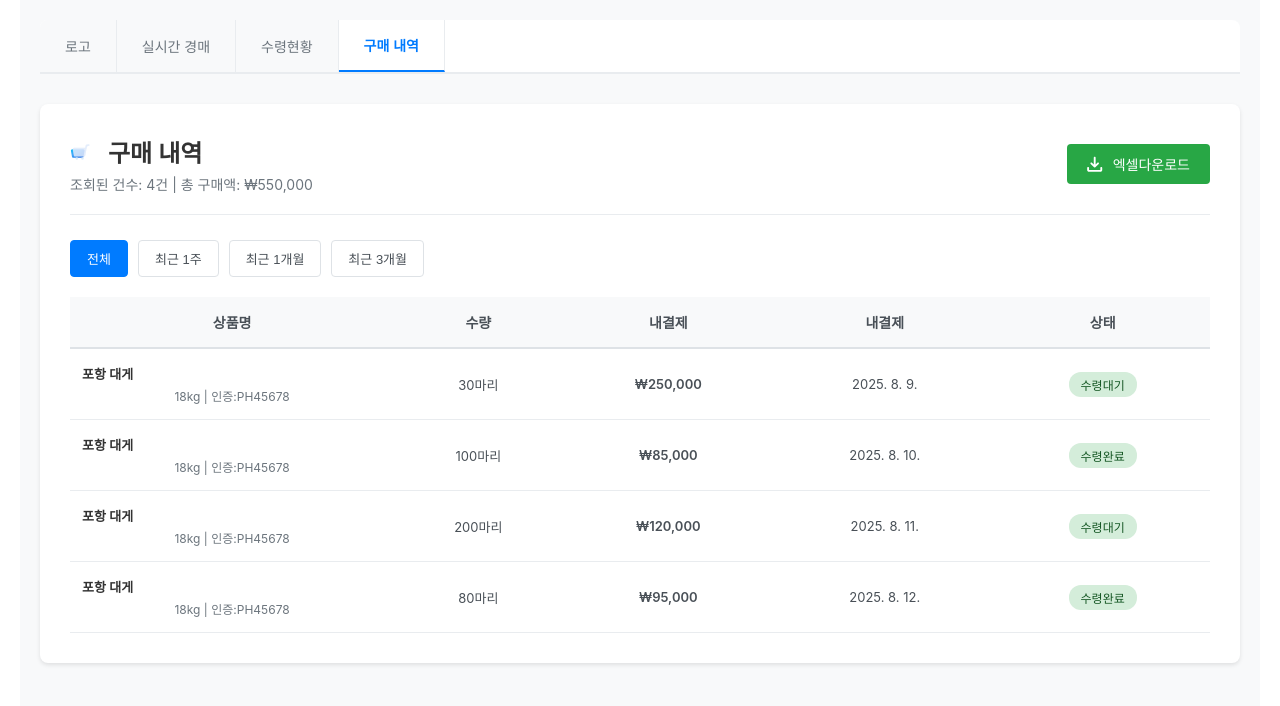
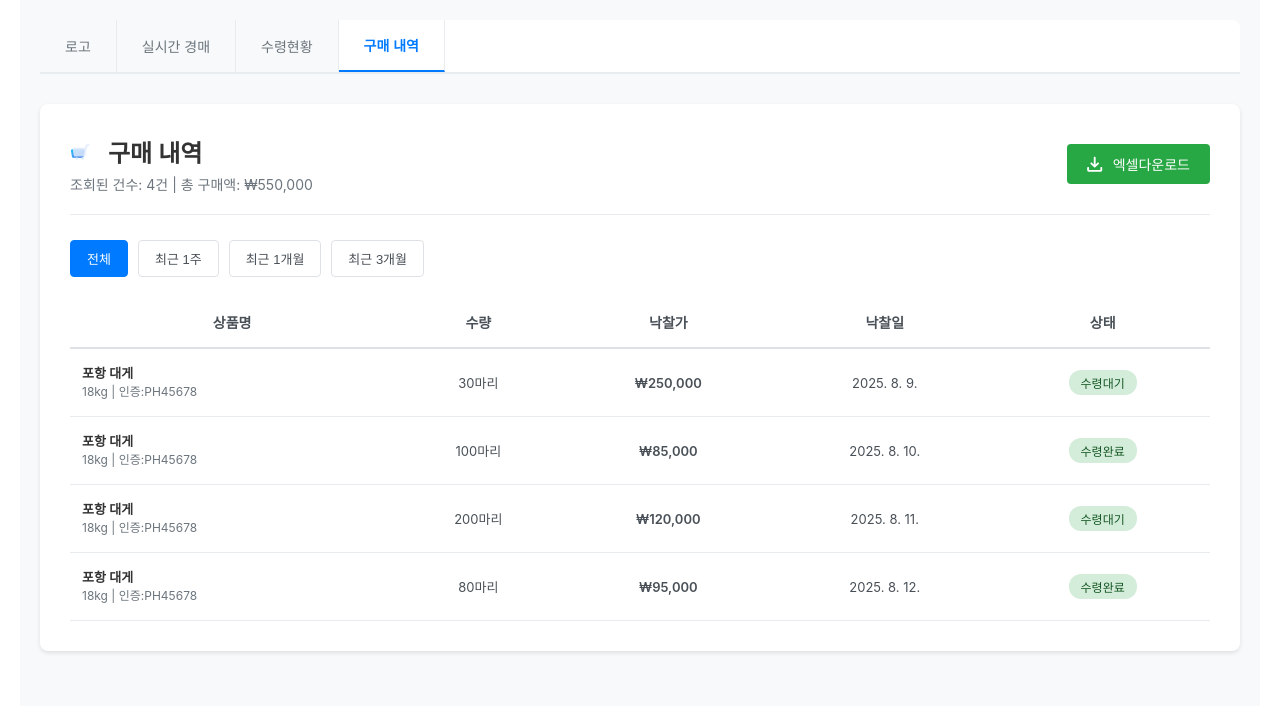
Before and after one commit to LikeLionHGU/TaxiDriver_Front, a React (Create React App) app: page /purchase-history in a window 1280 px wide. Shown: the top 706 px of the page. Built offline with nearby package versions, Linux system fonts and the light colour scheme.

Commit message:
edit: purchasehistory 테이블 레이아웃 변경

```diff
--- a/src/pages/Purchasehistory.js
+++ b/src/pages/Purchasehistory.js
@@ -201,8 +201,8 @@ const PurchaseHistoryPage = () => {
             null,
             React.createElement("th", null, "상품명"),
             React.createElement("th", null, "수량"),
-            React.createElement("th", null, "내결제"),
-            React.createElement("th", null, "내결제"),
+            React.createElement("th", null, "낙찰가"),
+            React.createElement("th", null, "낙찰일"),
             React.createElement("th", null, "상태"),
           ),
         ),
--- a/src/styles/Purchasehistory.css
+++ b/src/styles/Purchasehistory.css
@@ -17,7 +17,6 @@
   border-radius: 8px 8px 0 0;
   overflow: hidden;
 }
-
 .nav-tab {
   padding: 15px 25px;
   background: #f8f9fa;
@@ -28,11 +27,7 @@
   border-right: 1px solid #e9ecef;
   transition: all 0.2s ease;
 }
-
-.nav-tab:hover {
-  background: #e9ecef;
-}
-
+.nav-tab:hover { background: #e9ecef; }
 .nav-tab.active {
   background: white;
   color: #007bff;
@@ -57,7 +52,6 @@
   padding-bottom: 20px;
   border-bottom: 1px solid #e9ecef;
 }
-
 .section-title {
   margin: 0;
   font-size: 24px;
@@ -67,16 +61,13 @@
   align-items: center;
   gap: 10px;
 }
-
 .section-title::before {
   content: none;
-  width: 0;
-  height: 0;
+  width: 0; height: 0;
   border-left: 12px solid #007bff;
   border-top: 8px solid transparent;
   border-bottom: 8px solid transparent;
 }
-
 .purchase-stats {
   font-size: 14px;
   color: #6c757d;
@@ -96,10 +87,7 @@
   gap: 5px;
   transition: background-color 0.2s ease;
 }
-
-.excel-download-btn:hover {
-  background: #218838;
-}
+.excel-download-btn:hover { background: #218838; }
 
 /* Filter Buttons */
 .filter-buttons {
@@ -107,7 +95,6 @@
   gap: 10px;
   margin-bottom: 20px;
 }
-
 .filter-btn {
   padding: 8px 16px;
   border: 1px solid #dee2e6;
@@ -118,11 +105,7 @@
   color: #495057;
   transition: all 0.2s ease;
 }
-
-.filter-btn:hover {
-  background: #f8f9fa;
-}
-
+.filter-btn:hover { background: #f8f9fa; }
 .filter-btn.active {
   background: #007bff;
   color: white;
@@ -135,9 +118,8 @@
   border-collapse: collapse;
   margin-top: 20px;
 }
-
 .purchase-table th {
-  background: #f8f9fa;
+  background: white;              /* 헤더 흰색 */
   padding: 15px 12px;
   text-align: center;
   font-weight: 600;
@@ -145,7 +127,6 @@
   border-bottom: 2px solid #dee2e6;
   font-size: 14px;
 }
-
 .purchase-table td {
   padding: 15px 12px;
   text-align: center;
@@ -153,22 +134,34 @@
   font-size: 13px;
   color: #495057;
 }
-
 .purchase-table tbody tr:hover {
-  background: #f8f9fa;
+  background: white;              /* 호버도 흰색 유지(원하면 #fafafa로) */
 }
 
-/* Product Name Column */
+/* Product Name Column (전역으로 이동!) */
+.purchase-table td:first-child {
+  text-align: left;               /* 왼쪽 정렬 */
+  vertical-align: middle;         /* 행의 중앙 */
+  display: flex;                  /* 세로 정렬을 위해 flex 컨테이너 */
+  flex-direction: column;         /* 세로 배치 */
+  justify-content: center;        /* 세로 중앙 정렬 */
+  align-items: flex-start;        /* 가로는 좌측 */
+  gap: 2px;                       /* 두 줄 간격 */
+}
+
+/* 두 줄의 라인 높이/여백 통일 */
+.product-name,
+.product-description {
+  margin: 0;
+  line-height: 1.4;
+}
 .product-name {
-  text-align: left !important;
   font-weight: 600;
   color: #333;
 }
-
 .product-description {
   font-size: 12px;
   color: #6c757d;
-  margin-top: 4px;
 }
 
 /* Status Badges */
@@ -179,82 +172,33 @@
   font-weight: 500;
   display: inline-block;
 }
-
-.status-completed {
-  background: #d4edda;
-  color: #155724;
-}
-
-.status-processing {
-  background: #d1ecf1;
-  color: #0c5460;
-}
-
-.status-pending {
-  background: #fff3cd;
-  color: #856404;
-}
-
-.status-cancelled {
-  background: #f8d7da;
-  color: #721c24;
-}
+.status-completed { background: #d4edda; color: #155724; }
+.status-processing { background: #d1ecf1; color: #0c5460; }
+.status-pending    { background: #fff3cd; color: #856404; }
+.status-cancelled  { background: #f8d7da; color: #721c24; }
 
 /* Price formatting */
-.price {
-  font-weight: 600;
-  color: #333;
-}
-
-.date {
-  color: #6c757d;
-}
+.price { font-weight: 600; color: #333; }
+.date  { color: #6c757d; }
 
 /* Responsive Design */
 @media (max-width: 768px) {
-  .purchase-history-container {
-    padding: 10px;
+  .purchase-history-container { padding: 10px; }
+  .nav-tabs { flex-wrap: wrap; }
+  .nav-tab {
+    flex: 1; min-width: 80px;
+    padding: 12px 8px; font-size: 12px;
   }
+  .section-header {
+    flex-direction: column; gap: 15px; align-items: flex-start;
+  }
+  .purchase-section { padding: 20px 15px; }
+  .purchase-table { font-size: 12px; }
+  .purchase-table th, .purchase-table td { padding: 10px 8px; }
+  .filter-buttons { flex-wrap: wrap; }
 
-  .nav-tabs {
-    flex-wrap: wrap;
+  /* 구매 내역 섹션 제목의 기존 아이콘 제거(안전용) */
+  .purchase-section .section-title::before {
+    content: none !important; border: 0 !important; width: 0 !important; height: 0 !important;
   }
-
-  .nav-tab {
-    flex: 1;
-    min-width: 80px;
-    padding: 12px 8px;
-    font-size: 12px;
-  }
-
-  .section-header {
-    flex-direction: column;
-    gap: 15px;
-    align-items: flex-start;
-  }
-
-  .purchase-section {
-    padding: 20px 15px;
-  }
-
-  .purchase-table {
-    font-size: 12px;
-  }
-
-  .purchase-table th,
-  .purchase-table td {
-    padding: 10px 8px;
-  }
-
-  .filter-buttons {
-    flex-wrap: wrap;
-  }
-  /* 구매 내역 섹션 제목의 기존 아이콘 제거 */
-.purchase-section .section-title::before {
-  content: none !important;
-  border: 0 !important;
-  width: 0 !important;
-  height: 0 !important;
 }
-
-}
```
